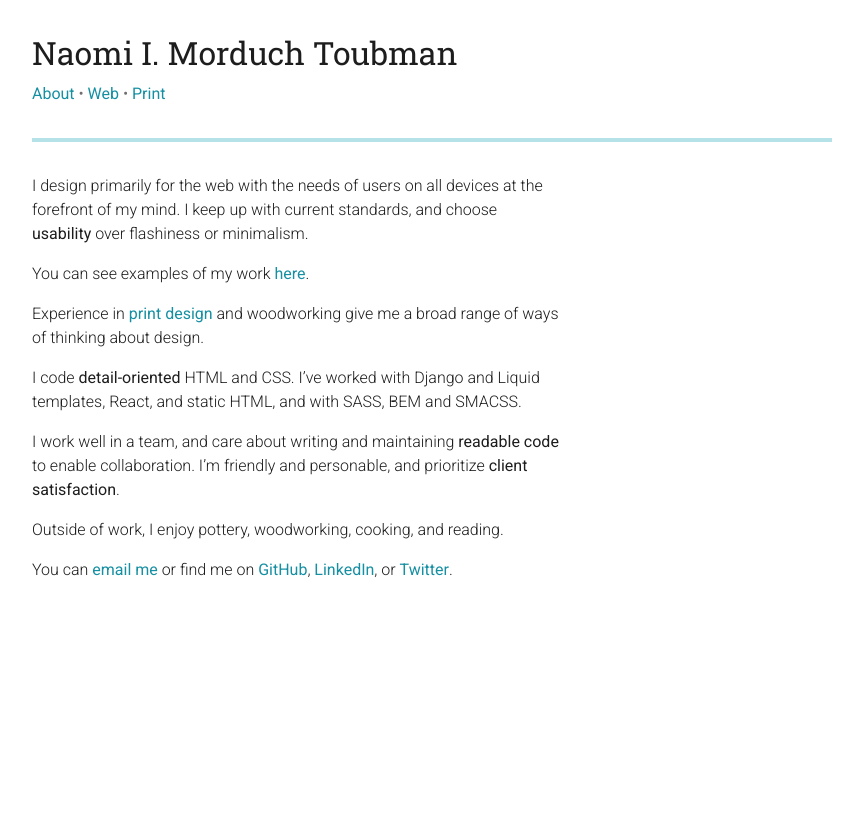
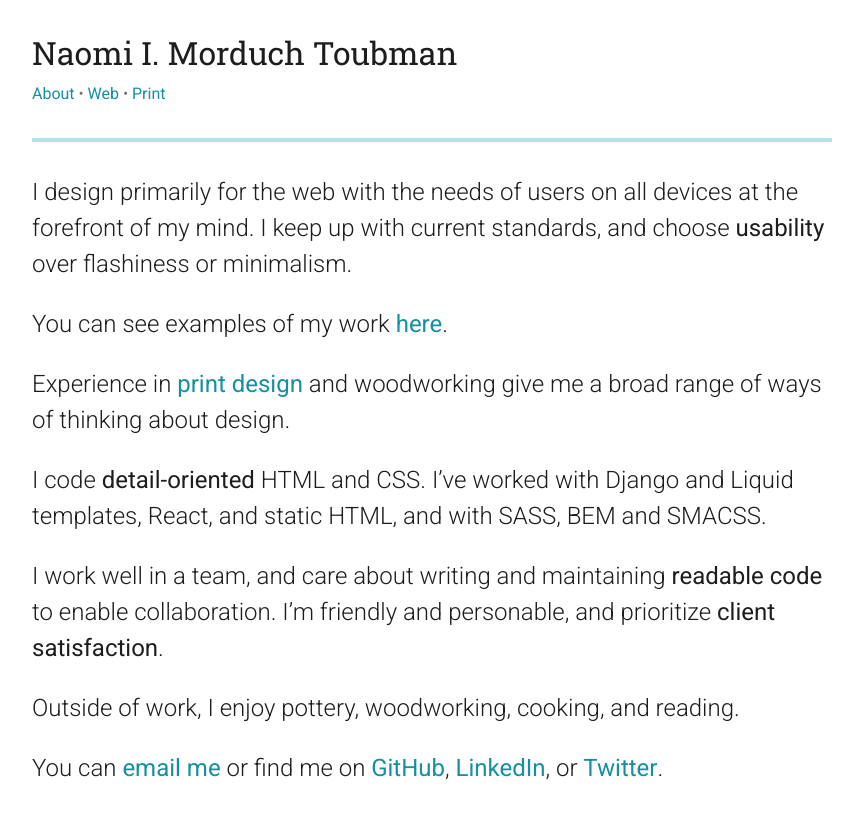
Before and after one commit to nmorduch/nmorduch.github.io, a Jekyll site: the page built from index.md, in a window 1280 px wide. Shown: the top 818 px of the page, without its empty margins (208-1071 px from the left). Built offline with Jekyll 4.4.1, drawn with Linux system fonts in a browser that asks for light colours.

Commit message:
bigger text on front page

```diff
--- a/_layouts/narrow.html
+++ b/_layouts/big-text.html
@@ -6,7 +6,7 @@
 	{% include header.html %}
 	<main>
 		{% include page-title.html %}
-		<div class="layout__content--narrow">
+		<div class="layout__content--big-text">
 			{{ content }}
 		</div>
 	</main>
--- a/resume.html
+++ b/resume.html
@@ -1,5 +1,5 @@
 ---
-layout: narrow
+layout: wide
 ---
 
 <h2>Experience</h2>
--- a/static/sass/_layout.sass
+++ b/static/sass/_layout.sass
@@ -15,5 +15,7 @@
 	grid-area: main
 	padding-bottom: 2rem
 
-.layout__content--narrow
-	max-width: $breakpoint-small
+.layout__content--big-text
+	font-size: 1.2rem
+	+media-breakpoint-up(small)
+		font-size: 1.5rem
--- a/static/styles.css
+++ b/static/styles.css
@@ -123,8 +123,11 @@
   grid-area: main;
   padding-bottom: 2rem; }
 
-.layout__content--narrow {
-  max-width: 528px; }
+.layout__content--big-text {
+  font-size: 1.2rem; }
+  @media (min-width: 528px) {
+    .layout__content--big-text {
+      font-size: 1.5rem; } }
 
 .page-title {
   padding: 0.5rem;
```
Also changed, not shown: index.md (+1 -1 lines).
